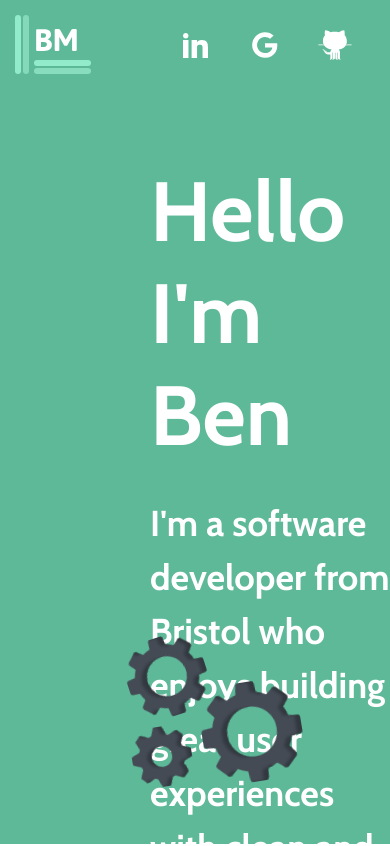
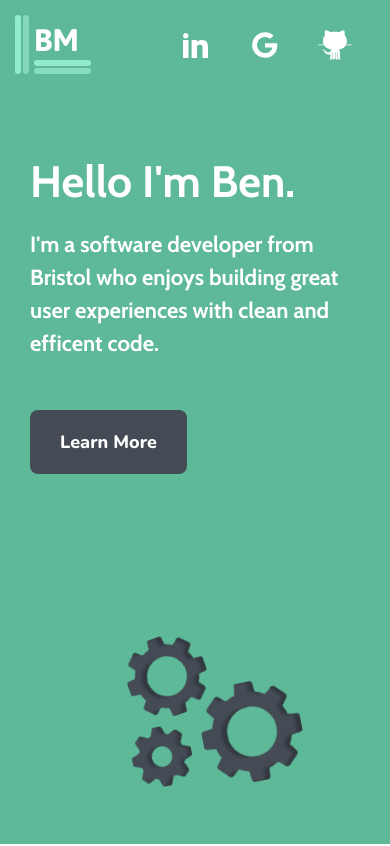
Before and after one commit to bpdm88/portfolio, a Next.js app: page / in a window 390 px wide. Shown: the top 846 px of the page. Built offline with nearby package versions, Linux system fonts and the light colour scheme.

Commit message:
responsive design for banner

```diff
--- a/components/banner/index.js
+++ b/components/banner/index.js
@@ -5,7 +5,7 @@ const Banner = () => {
     <div className="banner">
       <div className="welcome-container">
         <div className="welcome-title">
-          <h1 className="heading--alpha slide-in-title">Hello I'm Ben</h1>
+          <h1 className="heading--alpha slide-in-title">Hello I'm Ben.</h1>
         </div>
         <div className="welcome-subsection">
           <p className="slide-in-subtitle heading--bravo">
--- a/styles/banner.css
+++ b/styles/banner.css
@@ -7,8 +7,9 @@
 
 .welcome-container {
   position: absolute;
-  top: 30px;
-  left: 150px;
+  top: 15px;
+  margin-left: var(--spacing-lg);
+  margin-right: var(--spacing-lg);
 }
 
 .welcome-title {
@@ -32,17 +33,9 @@
   padding-top: var(--spacing-md);
 }
 
-.slide-left {
-  animation: slide-left 0.5s cubic-bezier(0.25, 0.46, 0.45, 0.94) both;
-}
-
-@keyframes slide-left {
-  0% {
-    transform: translateX(0);
-  }
-  100% {
-    transform: translateX(-100px);
-  }
+.slide-in-title {
+  animation: slide-bottom 1s cubic-bezier(0.25, 0.46, 0.45, 0.94) both;
+  animation-delay: 0.5s;
 }
 
 @keyframes slide-in {
@@ -58,18 +51,27 @@
   }
 }
 
-.slide-in-title {
-  animation: slide-bottom 1s cubic-bezier(0.25, 0.46, 0.45, 0.94) both;
-  animation-delay: 0.5s;
-}
-
 @keyframes slide-bottom {
   0% {
     -webkit-transform: translateY(0);
     transform: translateY(0);
   }
   100% {
-    -webkit-transform: translateY(40px);
-    transform: translateY(40px);
+    -webkit-transform: translateY(50px);
+    transform: translateY(50px);
   }
 }
+
+@media only screen and (min-width: 768px) {
+  .welcome-container {
+    top: 30px;
+    left: 30px;
+  }
+}
+
+@media only screen and (min-width: 1024px) {
+  .welcome-container {
+    top: 30px;
+    left: 150px;
+  }
+}
--- a/styles/button.css
+++ b/styles/button.css
@@ -1,14 +1,14 @@
 .btn-primary {
   margin-top: var(--spacing-lg);
-  padding-left: var(--spacing-xl);
-  padding-right: var(--spacing-xl);
+  padding-left: var(--spacing-lg);
+  padding-right: var(--spacing-lg);
   padding-top: var(--spacing-md);
   padding-bottom: var(--spacing-md);
   background-color: var(--charcoal);
   border: none;
   border-radius: 8px;
   font-family: nunito-bold;
-  font-size: 22px;
+  font-size: 18px;
   cursor: pointer;
   color: var(--white);
   position: relative;
@@ -40,3 +40,14 @@
 .btn-primary:focus {
   color: var(--dark-green);
 }
+
+@media only screen and (min-width: 768px) {
+  .btn-primary {
+    margin-top: var(--spacing-lg);
+    padding-left: var(--spacing-xl);
+    padding-right: var(--spacing-xl);
+    padding-top: var(--spacing-md);
+    padding-bottom: var(--spacing-md);
+    font-size: 22px;
+  }
+}
--- a/styles/settings.css
+++ b/styles/settings.css
@@ -8,8 +8,8 @@
   --charcoal: #444b55;
 
   /* typography */
-  --heading-alpha: 84px;
-  --heading-bravo: 36px;
+  --heading-alpha: 44px;
+  --heading-bravo: 22px;
   --heading-charlie: 36px;
   --standard: 16px;
 
@@ -22,3 +22,10 @@
   --spacing-xs: 5px;
   --font-spacing: 12px;
 }
+
+@media only screen and (min-width: 768px) {
+  :root {
+    --heading-alpha: 84px;
+    --heading-bravo: 36px;
+  }
+}
```
